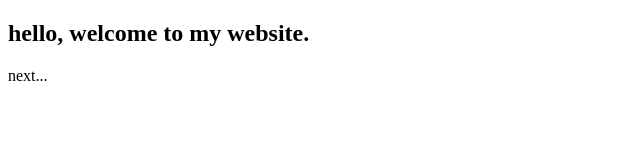
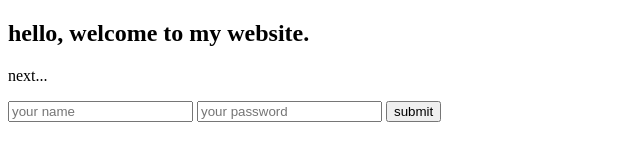
Before and after one commit to Ashik-Programmer/website2, a plain HTML site: page index.html in a window 1280 px wide. Shown: the whole page, without its empty margins (0-640 px from the left). Drawn offline with Linux system fonts and the light colour scheme.

Commit message:
form info added

```diff
--- a/index.html
+++ b/index.html
@@ -9,5 +9,10 @@
 <body>
     <h2>hello, welcome to my website.</h2>
     <p>next...</p>
+    <form action="">
+        <input type="text" placeholder="your name">
+        <input type="password" placeholder="your password">
+        <input type="button" value="submit">
+    </form>
 </body>
 </html>
```
